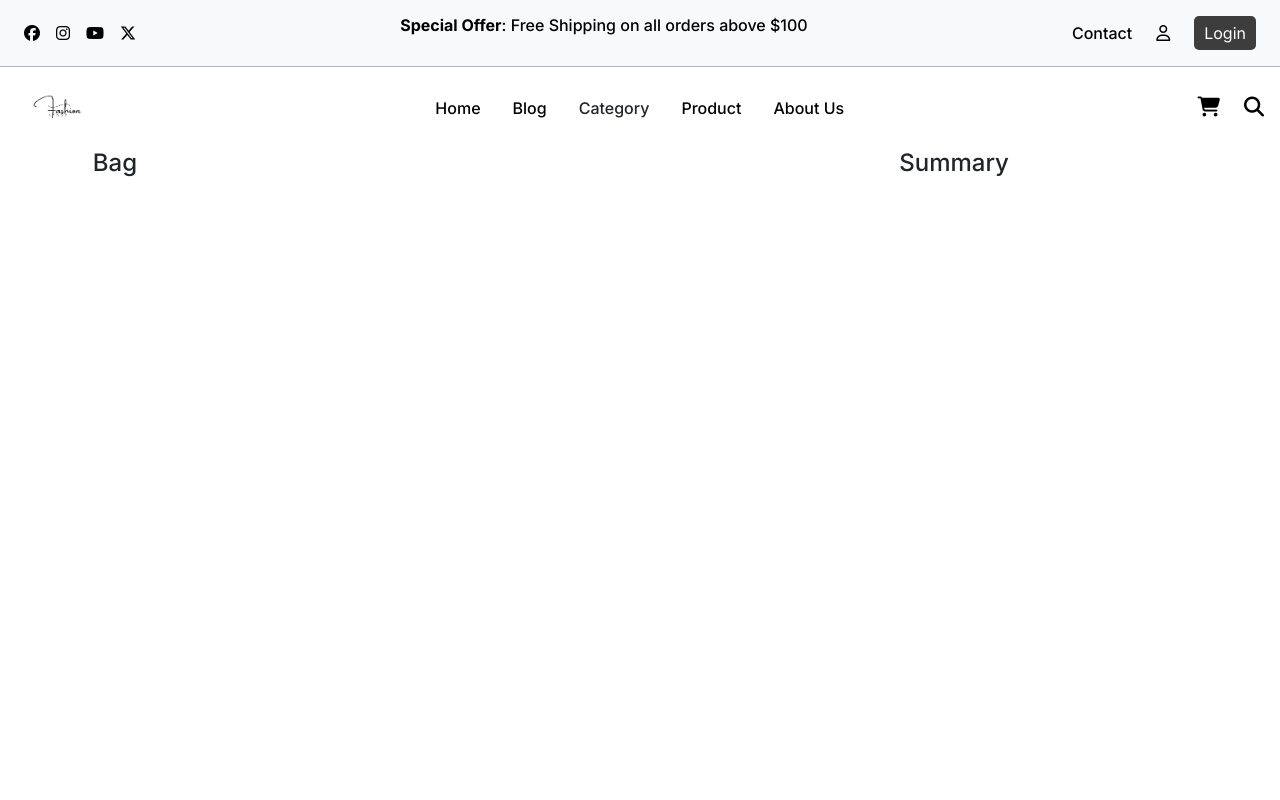
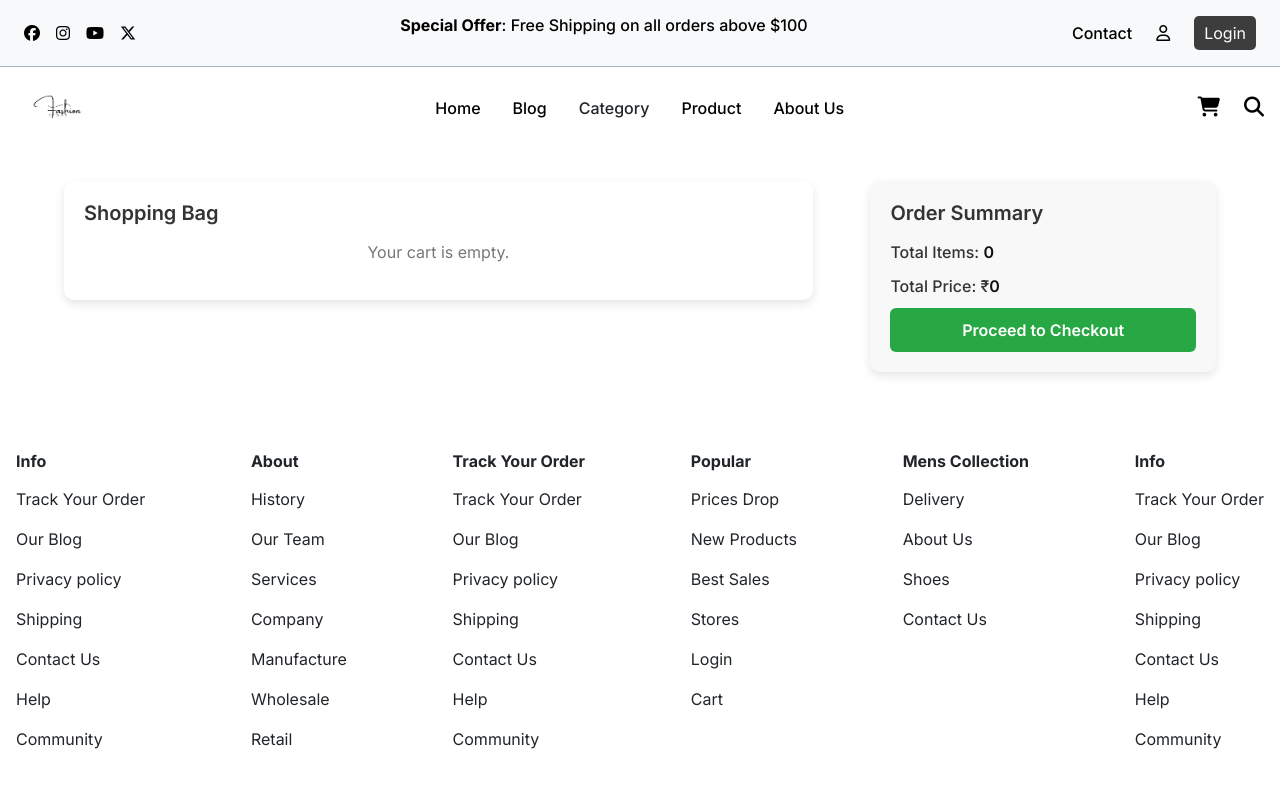
Before and after one commit to dhruvparmar25/fashion_store_fe, a Vue app: page /cart in a window 1280 px wide. Shown: the top 800 px of the page. Built offline with nearby package versions, Linux system fonts and the light colour scheme; a web font is replaced by a local one.

Commit message:
add to cart

```diff
--- a/package.json
+++ b/package.json
@@ -14,9 +14,11 @@
   "dependencies": {
     "axios": "^1.8.1",
     "json-server": "^1.0.0-beta.3",
+    "pinia": "^3.0.1",
     "swiper": "^11.2.5",
     "vue": "^3.5.13",
-    "vue-router": "^4.5.0"
+    "vue-router": "^4.5.0",
+    "vuex": "^4.0.2"
   },
   "devDependencies": {
     "@eslint/js": "^9.20.0",
--- a/src/views/Cart.vue
+++ b/src/views/Cart.vue
@@ -1,42 +1,285 @@
 <template>
   <div class="main">
+    <!-- Left Side - Bag -->
     <div class="bag">
-      <div class="title"><h4>Bag</h4></div>
-      <div class="produtdetail">
-        <div class="img"></div>
-        <div class="details"></div>
+      <div class="title"><h4>Shopping Bag</h4></div>
+      <div v-if="cart.length > 0" class="cart-items">
+        <div v-for="item in cart" :key="item.id" class="cart-item">
+          <img :src="item.image" alt="product image" class="cart-item-image" />
+          <div class="cart-item-details">
+            <h5>{{ item.name }}</h5>
+            <p>Price: ₹{{ item.price }}</p>
+
+            <!-- 🔹 Quantity Control -->
+            <div class="quantity-control">
+              <button @click="decreaseQuantity(item)" class="qty-btn">-</button>
+              <span>{{ item.quantity }}</span>
+              <button @click="increaseQuantity(item)" class="qty-btn">+</button>
+            </div>
+
+            <button @click="removeFromCart(item.id)" class="remove-btn">
+              Remove
+            </button>
+          </div>
+        </div>
       </div>
+      <p v-else class="empty-cart">Your cart is empty.</p>
     </div>
 
+    <!-- Right Side - Summary -->
     <div class="summary">
-      <div class="title"><h4>Summary</h4></div>
+      <div class="title"><h4>Order Summary</h4></div>
+      <p>
+        Total Items: <span>{{ totalItems }}</span>
+      </p>
+      <p>
+        Total Price: ₹<span>{{ totalPrice }}</span>
+      </p>
+      <button class="checkout-btn">Proceed to Checkout</button>
     </div>
   </div>
 </template>
+
 <script setup>
-import Product from "./Product.vue";
+import { ref, computed, onMounted } from "vue";
+
+const cart = ref([]);
+
+// 📌 Load Cart from Local Storage
+const loadCart = () => {
+  const storedCart = localStorage.getItem("cart");
+  if (storedCart) {
+    cart.value = JSON.parse(storedCart);
+  }
+};
+
+// 📌 Save Updated Cart to Local Storage
+const saveCart = () => {
+  localStorage.setItem("cart", JSON.stringify(cart.value));
+};
+
+// 🔹 Increase Quantity
+const increaseQuantity = (item) => {
+  item.quantity++;
+  saveCart();
+};
+
+// 🔹 Decrease Quantity (Minimum: 1)
+const decreaseQuantity = (item) => {
+  if (item.quantity > 1) {
+    item.quantity--;
+  } else {
+    cart.value = cart.value.filter((cartItem) => cartItem.id !== item.id);
+  }
+  saveCart();
+};
+
+// ❌ Remove Item from Cart
+const removeFromCart = (id) => {
+  cart.value = cart.value.filter((item) => item.id !== id);
+  saveCart();
+};
+
+// 📌 Computed Properties for Total Items & Price
+const totalItems = computed(() =>
+  cart.value.reduce((sum, item) => sum + item.quantity, 0)
+);
+const totalPrice = computed(() =>
+  cart.value.reduce((sum, item) => sum + item.price * item.quantity, 0)
+);
+
+onMounted(() => {
+  loadCart();
+});
 </script>
+
 <style scoped>
+/* 💠 Main Container */
 .main {
   width: 90%;
-  height: 100vh;
+  max-width: 1200px;
   margin: auto;
   display: flex;
-  justify-content: space-around;
-  align-items: center;
+  justify-content: space-between;
+  align-items: flex-start;
+  gap: 2rem;
+  padding: 2rem 0;
 }
+
+/* 🛒 Bag Section */
 .bag {
   width: 65%;
-  height: 100vh;
-}
-.summary {
-  width: 25%;
-  height: 100vh;
+  background: #fff;
+  padding: 20px;
+  border-radius: 10px;
+  box-shadow: 0px 4px 10px rgba(0, 0, 0, 0.1);
 }
 
-.produtdetail {
+.title h4 {
+  font-size: 20px;
+  font-weight: 600;
+  color: #333;
+  margin-bottom: 15px;
+}
+
+/* 🏷 Cart Items */
+.cart-items {
   display: flex;
-  justify-content: space-around;
+  flex-direction: column;
+  gap: 15px;
+}
+
+.cart-item {
+  display: flex;
+  gap: 15px;
+  padding: 15px;
+  border: 1px solid #ddd;
+  border-radius: 8px;
+  background: #f9f9f9;
+  transition:
+    transform 0.2s,
+    box-shadow 0.2s;
+}
+
+.cart-item:hover {
+  transform: translateY(-3px);
+  box-shadow: 0px 5px 12px rgba(0, 0, 0, 0.1);
+}
+
+/* 🖼 Product Image */
+.cart-item-image {
+  width: 80px;
+  height: 80px;
+  object-fit: cover;
+  border-radius: 8px;
+  border: 1px solid #ddd;
+}
+
+/* 📋 Item Details */
+.cart-item-details {
+  flex: 1;
+  display: flex;
+  flex-direction: column;
+  gap: 5px;
+}
+
+.cart-item-details h5 {
+  font-size: 16px;
+  font-weight: 600;
+  color: #444;
+}
+
+.cart-item-details p {
+  font-size: 14px;
+  color: #777;
+}
+
+/* 🔹 Quantity Control */
+.quantity-control {
+  display: flex;
   align-items: center;
+  gap: 10px;
+  margin: 10px 0;
+}
+
+.qty-btn {
+  background: #007bff;
+  color: white;
+  border: none;
+  padding: 5px 12px;
+  border-radius: 5px;
+  font-size: 16px;
+  cursor: pointer;
+  transition: background 0.3s;
+}
+
+.qty-btn:hover {
+  background: #0056b3;
+}
+
+/* ❌ Remove Button */
+.remove-btn {
+  background: #ff4d4d;
+  color: white;
+  border: none;
+  padding: 6px 12px;
+  border-radius: 6px;
+  cursor: pointer;
+  transition: background 0.3s;
+}
+
+.remove-btn:hover {
+  background: #e60000;
+}
+
+/* 📌 Empty Cart Message */
+.empty-cart {
+  font-size: 16px;
+  color: #777;
+  text-align: center;
+  margin-top: 10px;
+}
+
+/* 📦 Summary Section */
+.summary {
+  width: 30%;
+  background: #f8f8f8;
+  padding: 20px;
+  border-radius: 10px;
+  box-shadow: 0px 4px 10px rgba(0, 0, 0, 0.1);
+}
+
+.summary p {
+  font-size: 16px;
+  font-weight: 500;
+  color: #333;
+  margin: 10px 0;
+}
+
+.summary p span {
+  font-weight: 600;
+  color: #111;
+}
+
+/* ✅ Checkout Button */
+.checkout-btn {
+  width: 100%;
+  background: #28a745;
+  color: white;
+  font-size: 16px;
+  font-weight: 600;
+  padding: 10px;
+  border: none;
+  border-radius: 6px;
+  cursor: pointer;
+  transition: background 0.3s;
+}
+
+.checkout-btn:hover {
+  background: #218838;
+}
+
+/* 🔹 Responsive Design */
+@media (max-width: 768px) {
+  .main {
+    flex-direction: column;
+    align-items: center;
+  }
+
+  .bag,
+  .summary {
+    width: 100%;
+  }
+
+  .cart-item {
+    flex-direction: column;
+    align-items: center;
+    text-align: center;
+  }
+
+  .cart-item-image {
+    width: 100px;
+    height: 100px;
+  }
 }
 </style>
--- a/src/views/ProductDetail.vue
+++ b/src/views/ProductDetail.vue
@@ -34,7 +34,7 @@
             </div>
           </div>
         </div>
-        <button class="addtocart" type="button">
+        <button class="addtocart" @click="addToCart" type="button">
           <i class="fa-solid fa-bag-shopping"></i> Add to bag
         </button>
       </div>
@@ -43,13 +43,14 @@
   <p v-else>Loading...</p>
 </template>
 
-<!-- JavaScript -->
 <script setup>
+import router from "@/router/router";
 import { onMounted, ref } from "vue";
 import { useRoute } from "vue-router";
 
 const route = useRoute();
-const product = ref(null); // Single product store karne ke liye
+const product = ref(null);
+const cart = ref([]);
 
 const products = ref([
   {
@@ -223,9 +224,38 @@ const products = ref([
 ]);
 
 onMounted(() => {
-  const productId = parseInt(route.params.id); // Route se id lo (string to number convert karo)
+  const productId = parseInt(route.params.id);
   product.value = products.value.find((p) => p.id === productId);
+  loadCart();
 });
+
+const loadCart = () => {
+  const storedCart = localStorage.getItem("cart");
+  if (storedCart) {
+    cart.value = JSON.parse(storedCart);
+  }
+};
+
+const saveCart = () => {
+  localStorage.setItem("cart", JSON.stringify(cart.value));
+};
+
+const addToCart = () => {
+  if (!product.value) return;
+
+  const existingItem = cart.value.find((item) => item.id === product.value.id);
+
+  if (existingItem) {
+    existingItem.quantity += 1;
+  } else {
+    cart.value.push({ ...product.value, quantity: 1 });
+  }
+
+  saveCart();
+  alert("Product added to cart!");
+
+  router.push("/cart");
+};
 </script>
 
 <!-- css -->
--- a/src/views/login.vue
+++ b/src/views/login.vue
@@ -88,9 +88,8 @@ const saveData = () => {
         localStorage.setItem("user", JSON.stringify(res.data?.user || {}));
         alert("Login Successful!");
         router.push("/").then(() => {
-          window.location.reload();
+          // window.location.reload();
         });
-        // window.location.reload();
       } else {
         alert("Registration Successful! Please Login");
         data.value.isRegistration = false;
```
Also changed, not shown: 1 other file (tests, documents, lock files or other folders).
